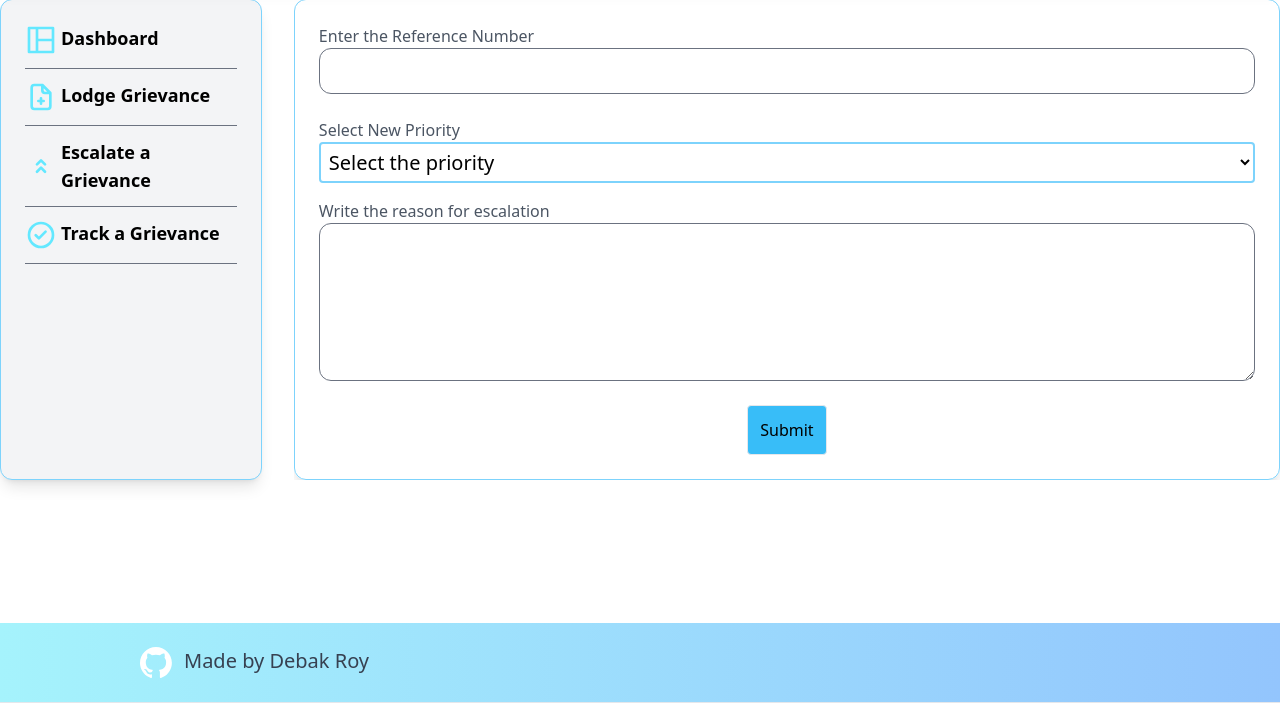
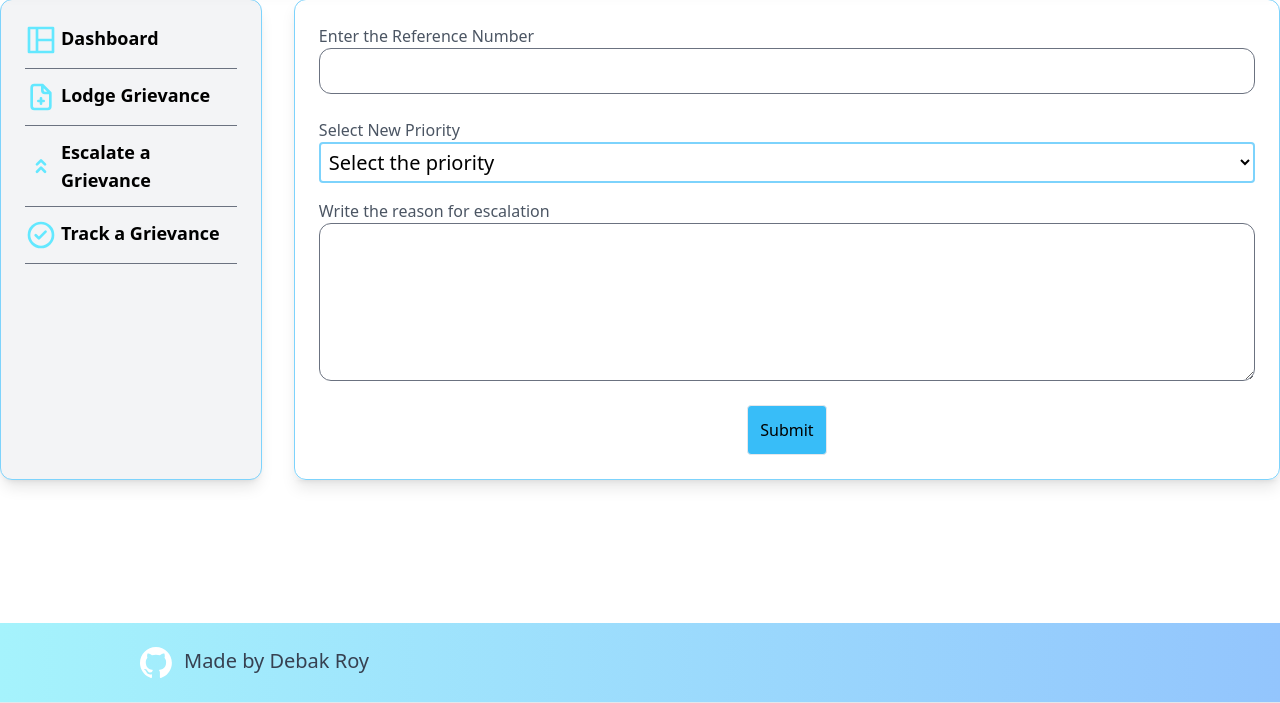
Before and after one commit to droy117/Online_Grievance_Redressal_Portal, a Django app: page /escalate in a window 1280 px wide. Shown: the part 97-800 px from the top of the page. Run offline with Django 4.2, Linux system fonts and the light colour scheme; some libraries are stand-ins or nearby versions.

Commit message:
add minor ui fix

```diff
--- a/Online_Grievance_Redressal_Portal/settings.py
+++ b/Online_Grievance_Redressal_Portal/settings.py
@@ -23,7 +23,7 @@ BASE_DIR = Path(__file__).resolve().parent.parent
 SECRET_KEY = 'django-insecure-$7%@0u+3b2g+4i3)r-y7&(oi8q&0__k3(dj8jt=s(wcmlemk7%'
 
 # SECURITY WARNING: don't run with debug turned on in production!
-DEBUG = False
+DEBUG = True
 
 ALLOWED_HOSTS = ['Debak.pythonanywhere.com', 'localhost', '127.0.0.1']
 
--- a/app/templates/app/dash_base.html
+++ b/app/templates/app/dash_base.html
@@ -14,7 +14,7 @@
             {% endif %}
             <a class="py-3 flex gap-x-1 text-lg font-bold border-b border-gray-500 flex hover:text-sky-700" href="{% url 'track_grievance' %}"><img class="w-8" src="{% static 'images/check-circle.svg' %}" alt="">Track a Grievance</a>
         </div>
-        <div class="w-4/5 mx-auto overflow-y-auto">
+        <div class="w-4/5 mx-auto overflow-y-auto shadow-lg">
             {% block content %}
             {% endblock %}
         </div>
```
Also changed, not shown: db.sqlite3.
